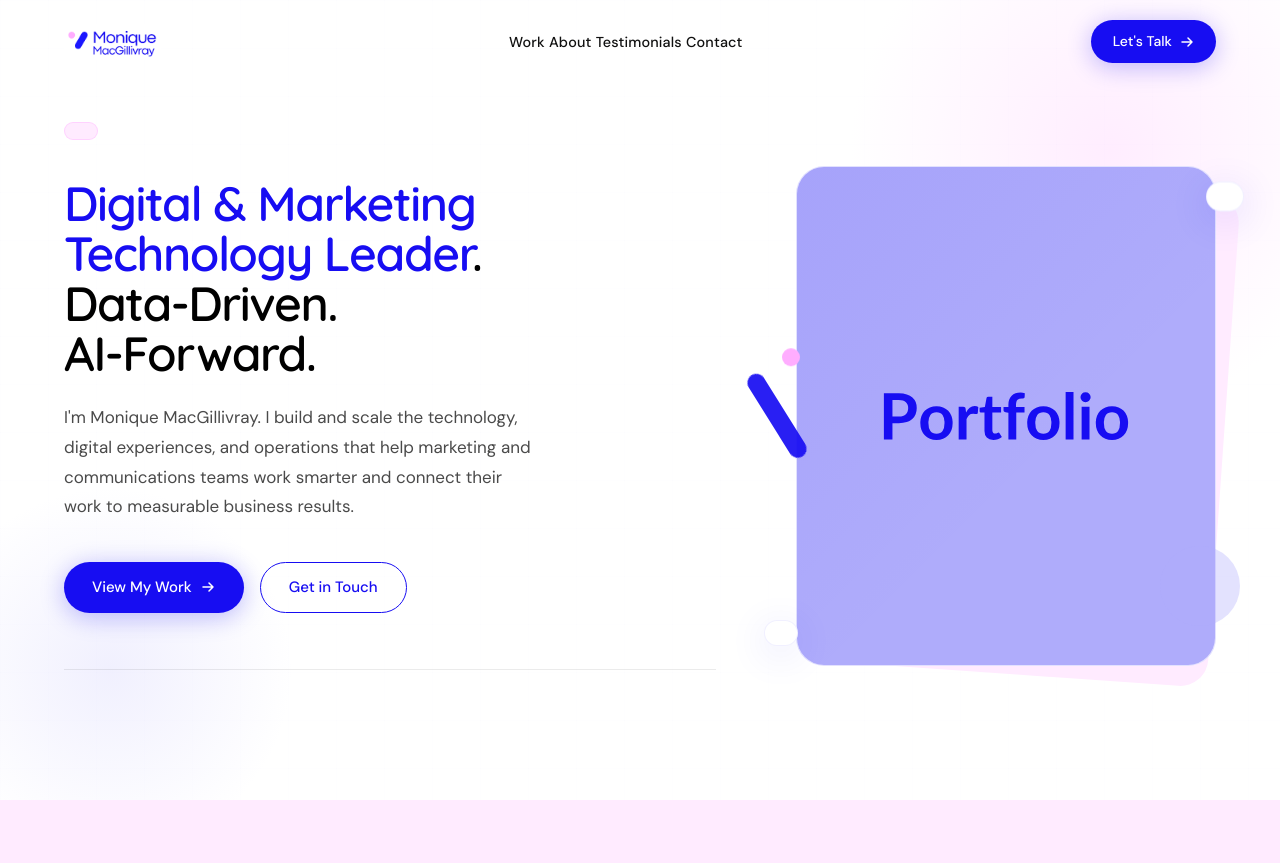
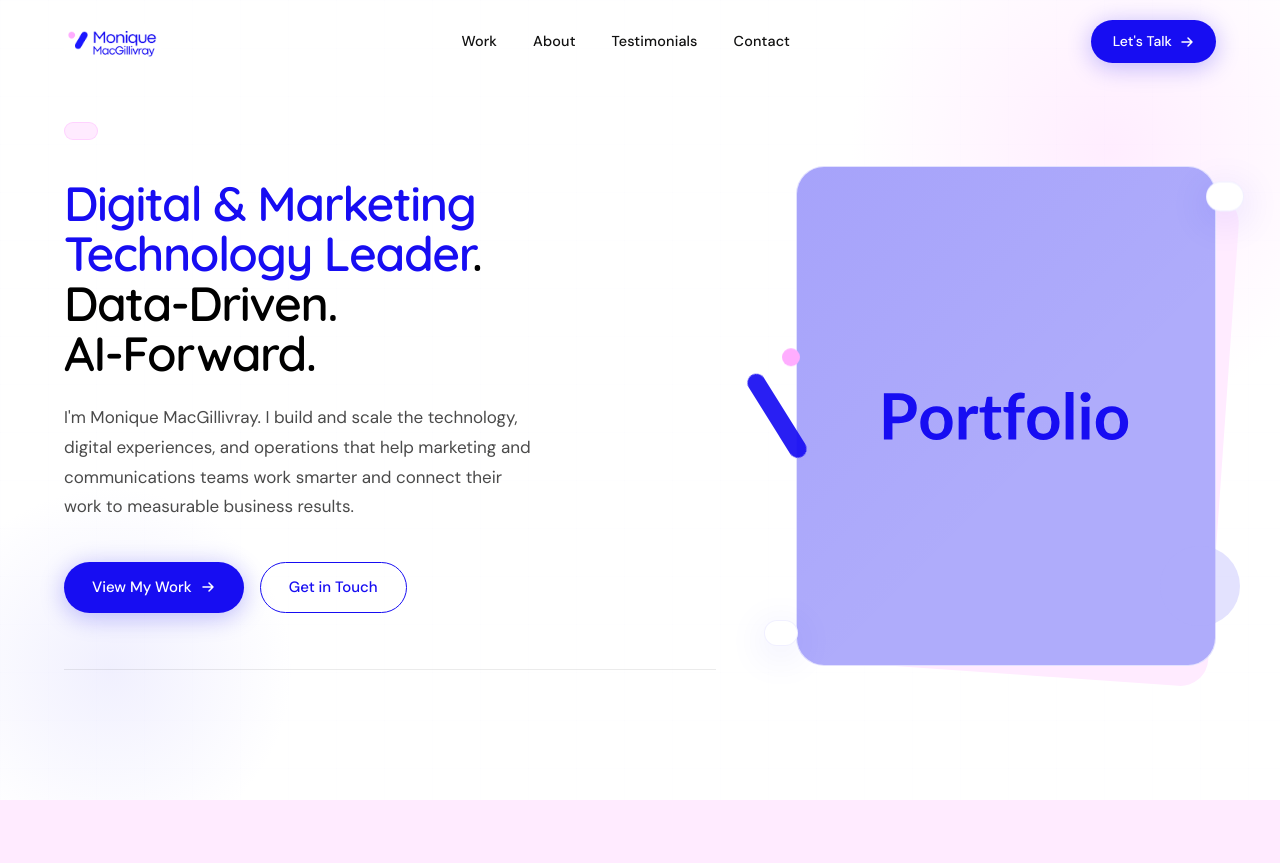
Before and after one commit to moniquemacg123/web, a website: page index.html in a window 1280 px wide. Shown: the top 863 px of the page. Drawn offline with nearby package versions, Linux system fonts and the light colour scheme.

Commit message:
Update home page
Co-Authored-By: Claude Haiku 5.5 <noreply@anthropic.com>

```diff
--- a/index.html
+++ b/index.html
@@ -271,13 +271,12 @@
     </a>
 
     <!-- Desktop links -->
-    <div class="hidden md:flex items-center gap-9"><nav aria-label="Primary">
+    <nav aria-label="Primary"><div class="hidden md:flex items-center gap-9">
       <a href="portfolio/index.html"    class="nav-link">Work</a>
       <a href="#about"   class="nav-link">About</a>
       <a href="#testimonials" class="nav-link">Testimonials</a>
       <a href="#contact"  class="nav-link">Contact</a>
-	  </nav>
-    </div>
+    </div> </nav>
 
     <!-- Desktop CTA -->
     <a href="#contact" class="hidden md:inline-flex btn-blue"  style="padding:11px 22px; font-size:0.875rem;">
```
